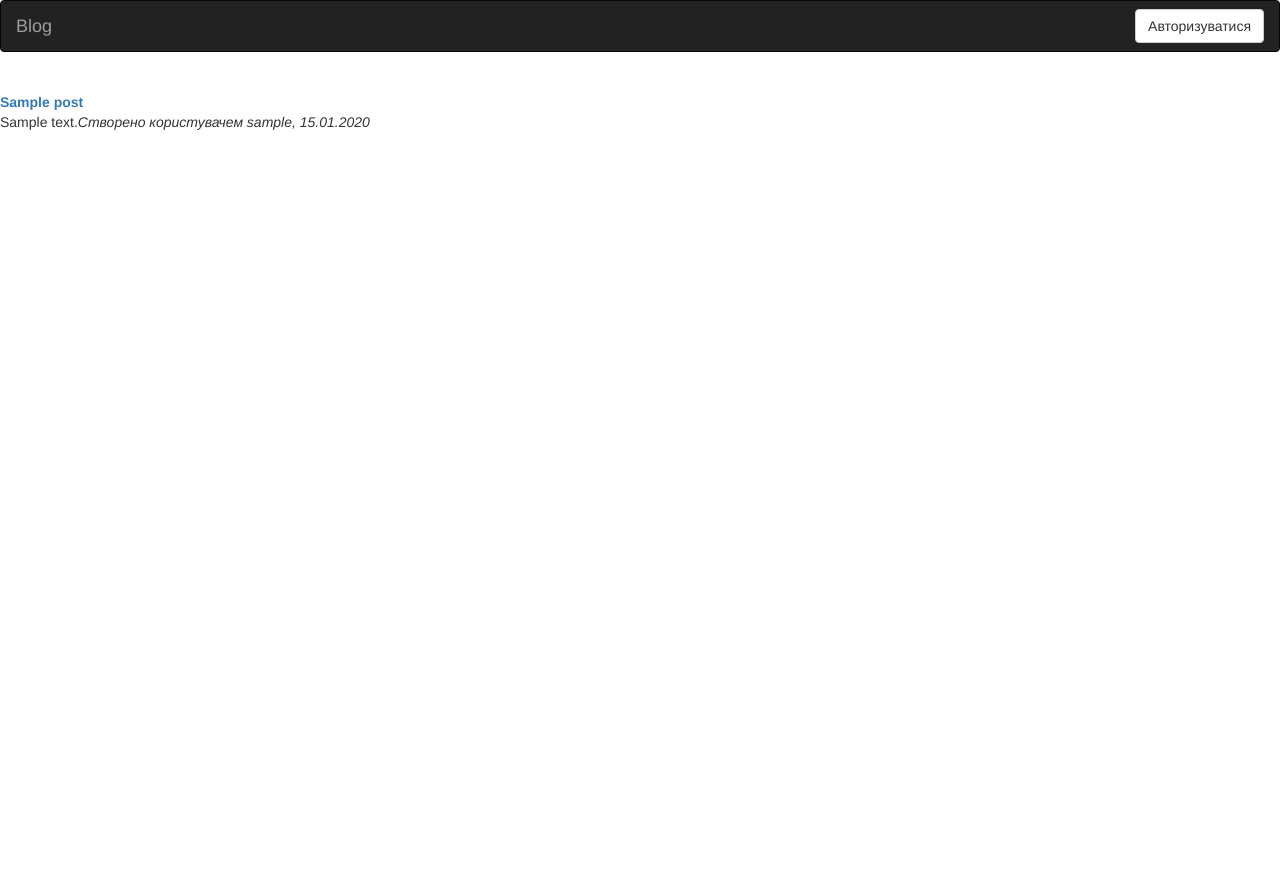
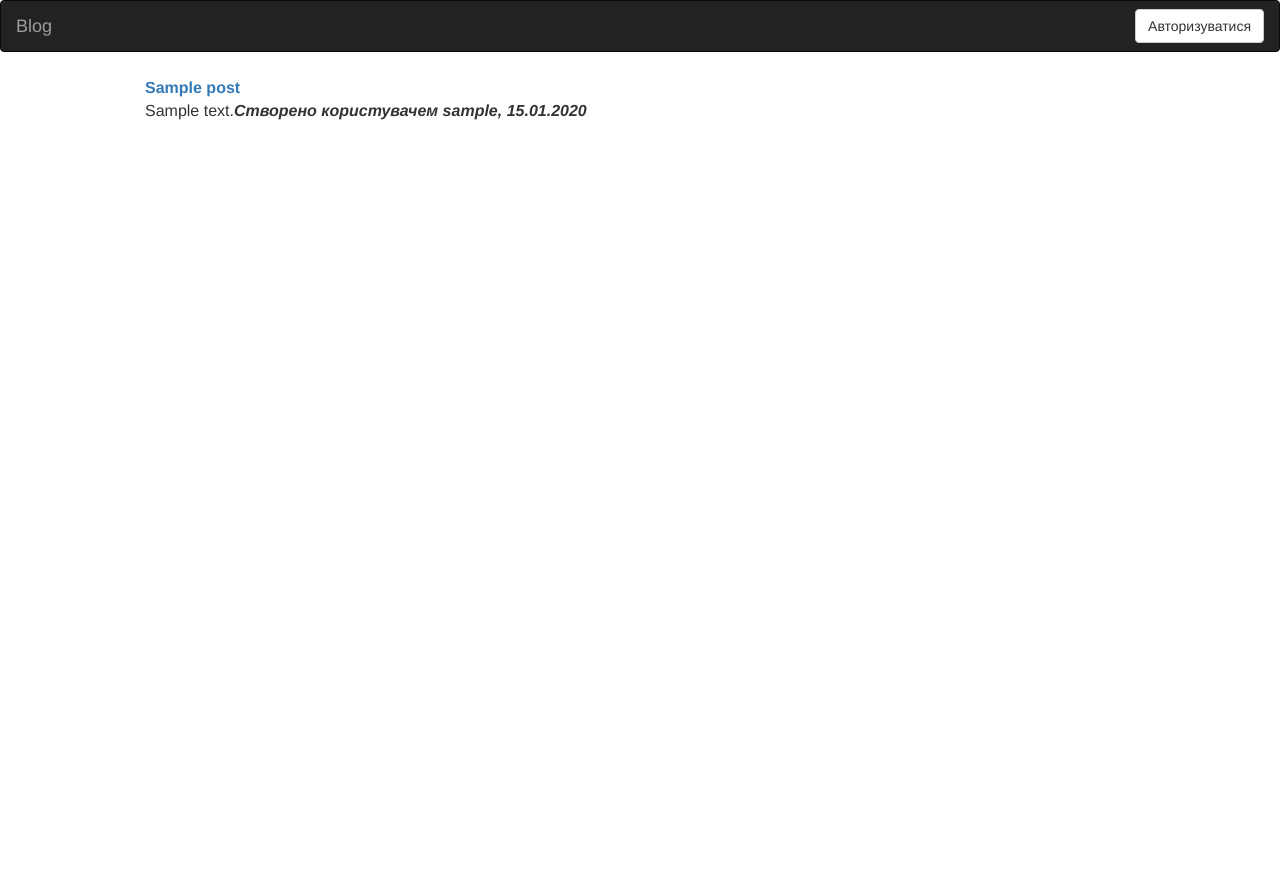
Before and after one commit to untento/pa, a PHP site: page /index.php in a window 1280 px wide. Before the commit the page ends 130 px from the top, so only its background shows below. Run offline with PHP 8.4, Linux system fonts and the light colour scheme; tables that the repository leaves empty or names only in its code hold one stand-in row (values such as "Sample post"); some libraries are stand-ins or nearby versions.

Commit message:
add styles

```diff
--- a/task11/header.php
+++ b/task11/header.php
@@ -11,6 +11,29 @@
 
 
   <script src="https://cdn.ckeditor.com/4.7.3/standard/ckeditor.js"></script>
+
+
+<style>
+   .parent {
+    width: 100%;
+    height: 100%;
+    position: absolute;
+    margin-top: 0;
+    left: 0;
+    overflow: auto;
+   }
+.block {
+  padding: 5px 5px 20px 5px;
+    width: 1000px;
+    height: auto;
+    margin: auto;
+    text-align: justify;
+    font-size: 12pt;
+}
+  </style>
+
+
+
 </head>
 <Body>
 
@@ -47,5 +70,3 @@
       </div><!-- /.navbar-collapse -->
     </div><!-- /.container-fluid -->
   </nav>
-
-  <br>
--- a/task11/index.php
+++ b/task11/index.php
@@ -8,12 +8,15 @@ $stmt = mysqli_stmt_init($dbLink);
 mysqli_stmt_prepare($stmt, $sql);
 mysqli_stmt_execute($stmt);
 $result = mysqli_stmt_get_result($stmt);
- while ($row = mysqli_fetch_array($result, MYSQLI_ASSOC)) {
- 	$postID = $row["post_id"];
- 	printf ("<b><a href=\"post.php?post_id=$postID\">%s</a></b> <br> %s", $row["post_name"], $row["post_text"]);
- 	printf("<i>Створено користувачем %s, %s </i><br><br><br>", $row["nickname"], date("d.m.Y", strtotime($row["date"])));
- }
-
+echo "<div class=\"parent\">";
+while ($row = mysqli_fetch_array($result, MYSQLI_ASSOC)) {
+	$postID = $row["post_id"];
+	echo "<div class=\"block\">";
+	printf ("<b><a href=\"post.php?post_id=$postID\">%s</a></b> <br> %s", $row["post_name"], $row["post_text"]);
+	printf("<b><i>Створено користувачем %s, %s </i></b><br>", $row["nickname"], date("d.m.Y", strtotime($row["date"])));
+	echo "</div>";
+}
+echo "</div>";
 mysqli_stmt_close($stmt);
 mysqli_close($dbLink);
 ?>
```
